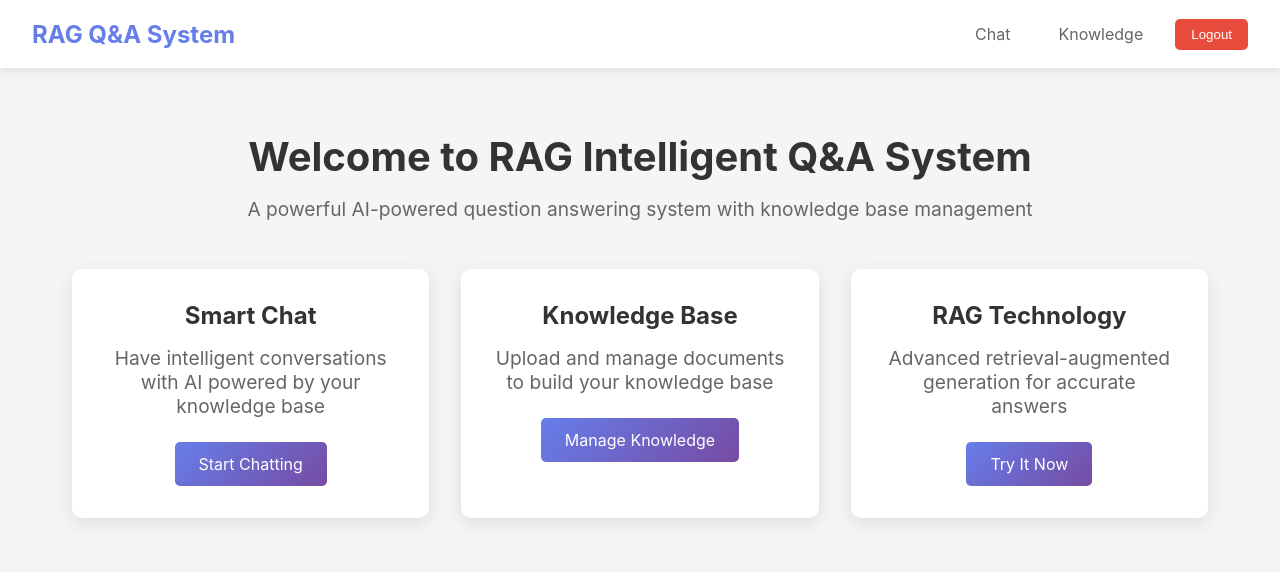
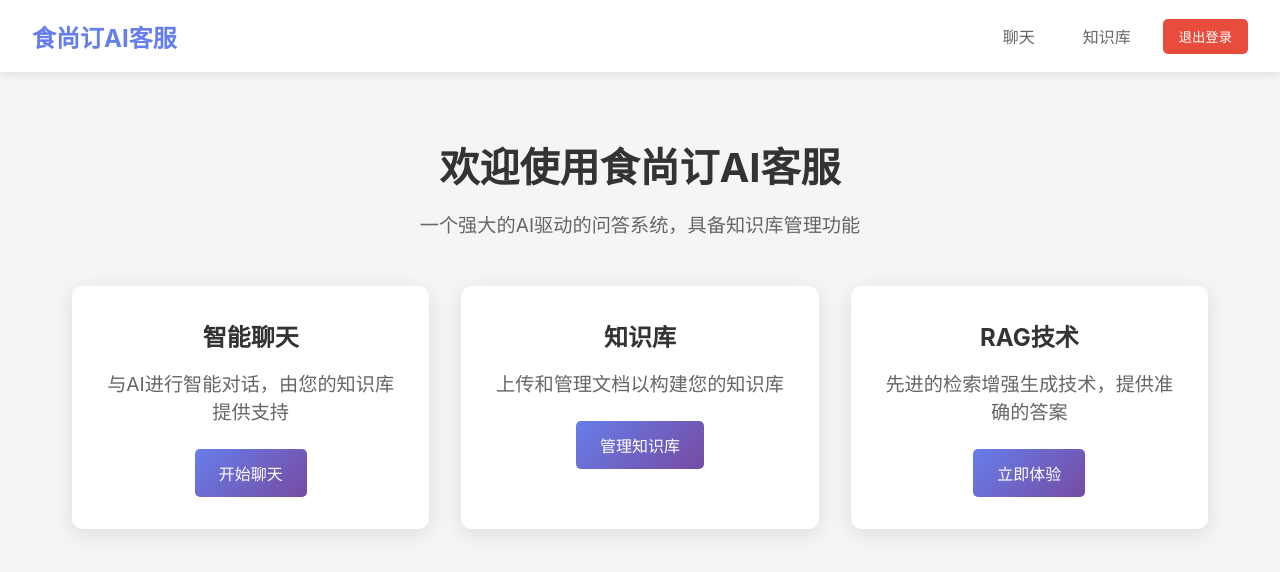
Before and after one commit to zywcorsair1989/autoServer, a Vue app in the folder frontend/: page /home in a window 1280 px wide. Shown: the top 572 px of the page. Built offline with nearby package versions, Linux system fonts and the light colour scheme; sample sign-in values are in the browser's storage.

Commit message:
修改UI提示文字

```diff
--- a/frontend/index.html
+++ b/frontend/index.html
@@ -1,9 +1,9 @@
 <!DOCTYPE html>
-<html lang="en">
+<html lang="zh-CN">
 <head>
   <meta charset="UTF-8">
   <meta name="viewport" content="width=device-width, initial-scale=1.0">
-  <title>RAG Intelligent Q&A System</title>
+  <title>食尚订AI客服</title>
 </head>
 <body>
   <div id="app"></div>
--- a/frontend/src/components/ChatWindow.vue
+++ b/frontend/src/components/ChatWindow.vue
@@ -14,10 +14,10 @@
       <textarea
         v-model="inputMessage"
         @keydown.enter.prevent="sendMessage"
-        placeholder="Type your message..."
+        placeholder="请输入消息..."
         rows="3"
       ></textarea>
-      <button @click="sendMessage" class="send-btn">Send</button>
+      <button @click="sendMessage" class="send-btn">发送</button>
     </div>
   </div>
 </template>
--- a/frontend/src/views/Chat.vue
+++ b/frontend/src/views/Chat.vue
@@ -2,8 +2,8 @@
   <div class="chat-page">
     <div class="sidebar">
       <div class="sidebar-header">
-        <h3>Conversations</h3>
-        <button @click="createNewConversation" class="new-btn">+ New</button>
+        <h3>对话</h3>
+        <button @click="createNewConversation" class="new-btn">+ 新建</button>
       </div>
 
       <div class="conversation-list">
@@ -27,7 +27,7 @@
         @send-message="handleSendMessage"
       />
       <div v-else class="no-conversation">
-        <p>Select a conversation or create a new one</p>
+        <p>选择一个对话或创建一个新对话</p>
       </div>
     </div>
   </div>
@@ -54,7 +54,7 @@ export default {
     }
 
     const createNewConversation = async () => {
-      const conv = await chatApi.createConversation('New Conversation')
+      const conv = await chatApi.createConversation('新对话')
       conversations.value.unshift(conv)
       selectConversation(conv)
     }
--- a/frontend/src/views/Home.vue
+++ b/frontend/src/views/Home.vue
@@ -1,35 +1,35 @@
 <template>
   <div class="home-container">
     <nav class="navbar">
-      <h2>RAG Q&A System</h2>
+      <h2>食尚订AI客服</h2>
       <div class="nav-links">
-        <router-link to="/chat">Chat</router-link>
-        <router-link to="/knowledge">Knowledge</router-link>
-        <button @click="logout" class="logout-btn">Logout</button>
+        <router-link to="/chat">聊天</router-link>
+        <router-link to="/knowledge">知识库</router-link>
+        <button @click="logout" class="logout-btn">退出登录</button>
       </div>
     </nav>
 
     <div class="welcome-section">
-      <h1>Welcome to RAG Intelligent Q&A System</h1>
-      <p>A powerful AI-powered question answering system with knowledge base management</p>
+      <h1>欢迎使用食尚订AI客服</h1>
+      <p>一个强大的AI驱动的问答系统，具备知识库管理功能</p>
 
       <div class="feature-cards">
         <div class="card">
-          <h3>Smart Chat</h3>
-          <p>Have intelligent conversations with AI powered by your knowledge base</p>
-          <router-link to="/chat" class="card-link">Start Chatting</router-link>
+          <h3>智能聊天</h3>
+          <p>与AI进行智能对话，由您的知识库提供支持</p>
+          <router-link to="/chat" class="card-link">开始聊天</router-link>
         </div>
 
         <div class="card">
-          <h3>Knowledge Base</h3>
-          <p>Upload and manage documents to build your knowledge base</p>
-          <router-link to="/knowledge" class="card-link">Manage Knowledge</router-link>
+          <h3>知识库</h3>
+          <p>上传和管理文档以构建您的知识库</p>
+          <router-link to="/knowledge" class="card-link">管理知识库</router-link>
         </div>
 
         <div class="card">
-          <h3>RAG Technology</h3>
-          <p>Advanced retrieval-augmented generation for accurate answers</p>
-          <router-link to="/chat" class="card-link">Try It Now</router-link>
+          <h3>RAG技术</h3>
+          <p>先进的检索增强生成技术，提供准确的答案</p>
+          <router-link to="/chat" class="card-link">立即体验</router-link>
         </div>
       </div>
     </div>
--- a/frontend/src/views/Knowledge.vue
+++ b/frontend/src/views/Knowledge.vue
@@ -1,9 +1,9 @@
 <template>
   <div class="knowledge-page">
     <div class="header">
-      <h2>Knowledge Base Management</h2>
+      <h2>知识库管理</h2>
       <button @click="showCreateDialog = true" class="create-btn">
-        + New Collection
+        + 新建集合
       </button>
     </div>
 
@@ -17,11 +17,11 @@
 
         <div class="card-actions">
           <input type="file" @change="(e) => uploadFile(collection.id, e)" accept=".pdf,.docx,.txt" />
-          <button @click="openQueryDialog(collection)" class="query-btn">Query</button>
+          <button @click="openQueryDialog(collection)" class="query-btn">查询</button>
         </div>
 
         <div v-if="documents[collection.id]" class="documents-list">
-          <h4>Documents ({{ documents[collection.id].length }})</h4>
+          <h4>文档 ({{ documents[collection.id].length }})</h4>
           <div
             v-for="doc in documents[collection.id]"
             :key="doc.id"
@@ -34,36 +34,36 @@
       </div>
     </div>
 
-    <!-- Create Collection Dialog -->
+    <!-- 创建集合对话框 -->
     <div v-if="showCreateDialog" class="dialog-overlay" @click="showCreateDialog = false">
       <div class="dialog" @click.stop>
-        <h3>Create New Collection</h3>
-        <input v-model="newCollection.name" placeholder="Collection Name" />
-        <textarea v-model="newCollection.description" placeholder="Description"></textarea>
+        <h3>创建新集合</h3>
+        <input v-model="newCollection.name" placeholder="集合名称" />
+        <textarea v-model="newCollection.description" placeholder="描述"></textarea>
         <div class="dialog-actions">
-          <button @click="createCollection" class="primary-btn">Create</button>
-          <button @click="showCreateDialog = false">Cancel</button>
+          <button @click="createCollection" class="primary-btn">创建</button>
+          <button @click="showCreateDialog = false">取消</button>
         </div>
       </div>
     </div>
 
-    <!-- Query Dialog -->
+    <!-- 查询对话框 -->
     <div v-if="showQueryDialog" class="dialog-overlay" @click="showQueryDialog = false">
       <div class="dialog query-dialog" @click.stop>
-        <h3>Query: {{ selectedCollection?.name }}</h3>
-        <textarea v-model="queryText" placeholder="Enter your question..."></textarea>
+        <h3>查询: {{ selectedCollection?.name }}</h3>
+        <textarea v-model="queryText" placeholder="请输入您的问题..."></textarea>
         <div v-if="queryResult" class="query-result">
-          <h4>Answer:</h4>
+          <h4>答案:</h4>
           <p>{{ queryResult.answer }}</p>
-          <h4>Sources:</h4>
+          <h4>来源:</h4>
           <div v-for="source in queryResult.sources" :key="source.document_id" class="source">
-            <p><strong>{{ source.filename }}</strong> (Score: {{ source.score.toFixed(2) }})</p>
+            <p><strong>{{ source.filename }}</strong> (得分: {{ source.score.toFixed(2) }})</p>
             <p>{{ source.content }}</p>
           </div>
         </div>
         <div class="dialog-actions">
-          <button @click="executeQuery" class="primary-btn">Query</button>
-          <button @click="showQueryDialog = false">Close</button>
+          <button @click="executeQuery" class="primary-btn">查询</button>
+          <button @click="showQueryDialog = false">关闭</button>
         </div>
       </div>
     </div>
@@ -94,7 +94,7 @@ export default {
       const response = await knowledgeApi.getCollections()
       collections.value = response.items
 
-      // Load documents for each collection
+      // 为每个集合加载文档
       for (const collection of collections.value) {
         const docs = await knowledgeApi.getDocuments(collection.id)
         documents[collection.id] = docs.items
@@ -114,7 +114,7 @@ export default {
     }
 
     const deleteCollection = async (id) => {
-      if (confirm('Delete this collection?')) {
+      if (confirm('删除这个集合?')) {
         await knowledgeApi.deleteCollection(id)
         await loadCollections()
       }
--- a/frontend/src/views/Login.vue
+++ b/frontend/src/views/Login.vue
@@ -1,31 +1,31 @@
 <template>
   <div class="login-container">
     <div class="login-box">
-      <h1>RAG Intelligent Q&A System</h1>
+      <h1>食尚订AI客服</h1>
 
       <div class="tabs">
-        <button :class="{ active: isLogin }" @click="isLogin = true">Login</button>
-        <button :class="{ active: !isLogin }" @click="isLogin = false">Register</button>
+        <button :class="{ active: isLogin }" @click="isLogin = true">登录</button>
+        <button :class="{ active: !isLogin }" @click="isLogin = false">注册</button>
       </div>
 
       <form @submit.prevent="handleSubmit">
         <div class="form-group">
-          <label>Username</label>
+          <label>用户名</label>
           <input v-model="username" type="text" required />
         </div>
 
         <div v-if="!isLogin" class="form-group">
-          <label>Email</label>
+          <label>邮箱</label>
           <input v-model="email" type="email" required />
         </div>
 
         <div class="form-group">
-          <label>Password</label>
+          <label>密码</label>
           <input v-model="password" type="password" required />
         </div>
 
         <button type="submit" class="submit-btn">
-          {{ isLogin ? 'Login' : 'Register' }}
+          {{ isLogin ? '登录' : '注册' }}
         </button>
 
         <p v-if="error" class="error">{{ error }}</p>
@@ -69,7 +69,7 @@ export default {
           router.push('/home')
         }
       } catch (err) {
-        error.value = err.response?.data?.detail || 'An error occurred'
+        error.value = err.response?.data?.detail || '发生错误'
       }
     }
 
```
